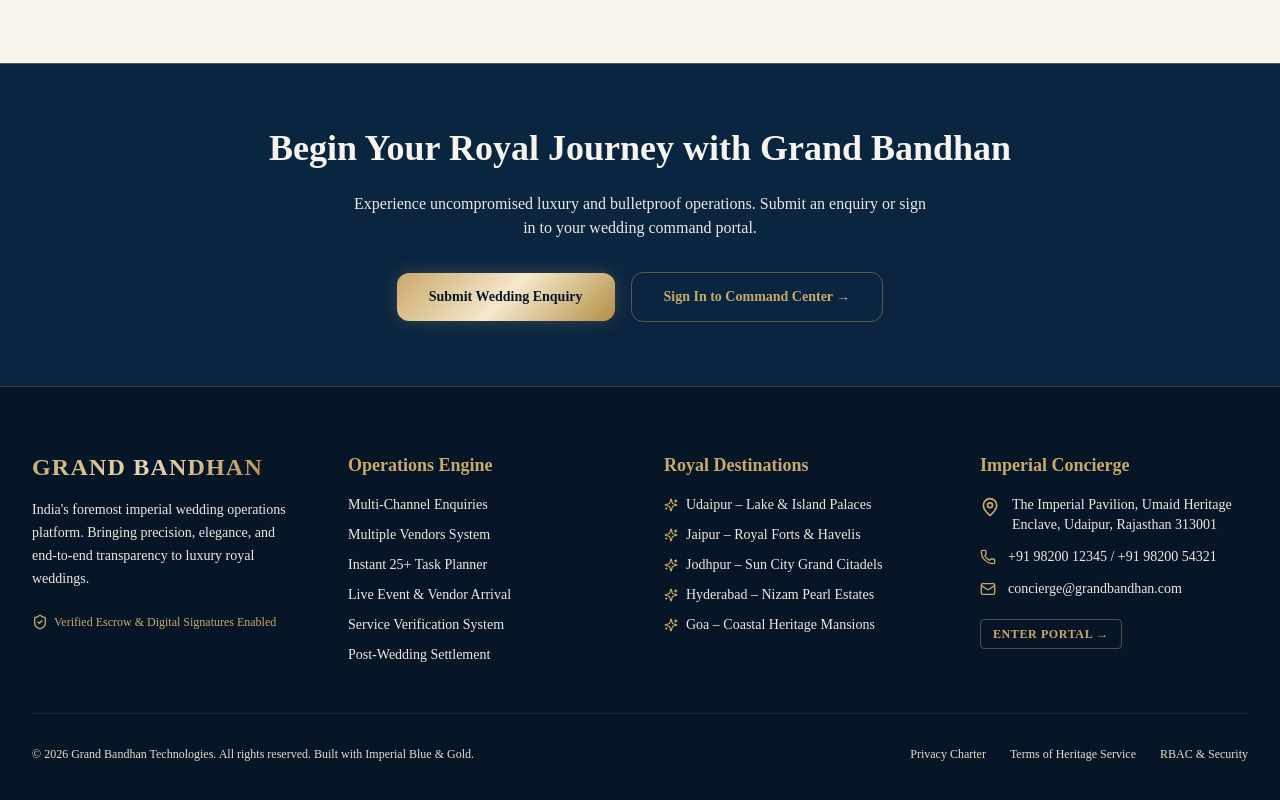
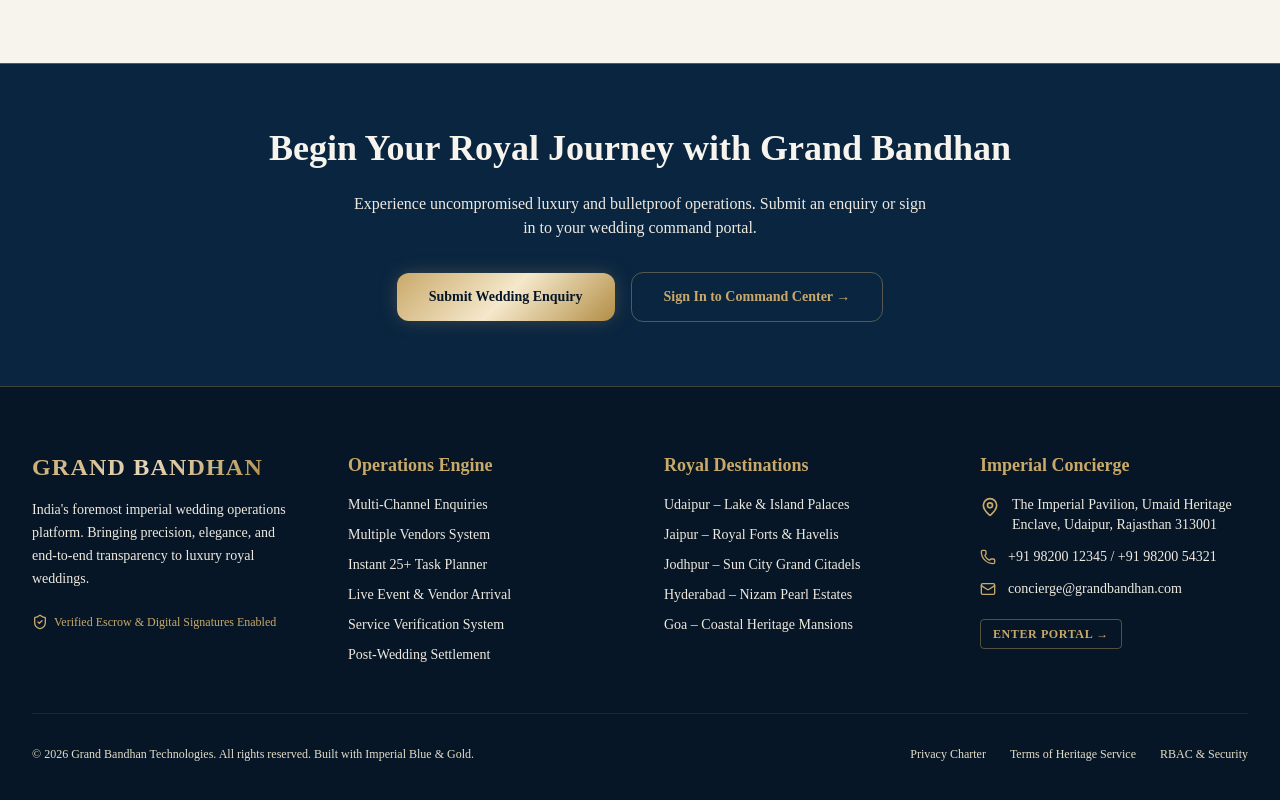
Before and after one commit to shreyansh-hacker/grand-bandhan, a Next.js app in the folder apps/web/: page / in a window 1280 px wide. Shown: the part 4619-5419 px from the top of the page. Built offline with nearby package versions, Linux system fonts and the light colour scheme; no server answers; a web font is replaced by a local one.

Commit message:
style(footer): remove star sparkle icons from royal destinations

```diff
--- a/apps/web/src/components/Footer.tsx
+++ b/apps/web/src/components/Footer.tsx
@@ -1,6 +1,6 @@
 import React from 'react';
 import Link from 'next/link';
-import { Crown, Heart, Mail, Phone, MapPin, ShieldCheck, Sparkles } from 'lucide-react';
+import { Crown, Heart, Mail, Phone, MapPin, ShieldCheck } from 'lucide-react';
 
 export default function Footer() {
   return (
@@ -65,24 +65,19 @@ export default function Footer() {
           <div>
             <h4 className="font-serif text-lg font-semibold text-gold mb-4">Royal Destinations</h4>
             <ul className="space-y-2.5 text-sm text-cream-300">
-              <li className="flex items-center gap-2">
-                <Sparkles className="w-3.5 h-3.5 text-gold" />
+              <li>
                 <span>Udaipur – Lake & Island Palaces</span>
               </li>
-              <li className="flex items-center gap-2">
-                <Sparkles className="w-3.5 h-3.5 text-gold" />
+              <li>
                 <span>Jaipur – Royal Forts & Havelis</span>
               </li>
-              <li className="flex items-center gap-2">
-                <Sparkles className="w-3.5 h-3.5 text-gold" />
+              <li>
                 <span>Jodhpur – Sun City Grand Citadels</span>
               </li>
-              <li className="flex items-center gap-2">
-                <Sparkles className="w-3.5 h-3.5 text-gold" />
+              <li>
                 <span>Hyderabad – Nizam Pearl Estates</span>
               </li>
-              <li className="flex items-center gap-2">
-                <Sparkles className="w-3.5 h-3.5 text-gold" />
+              <li>
                 <span>Goa – Coastal Heritage Mansions</span>
               </li>
             </ul>
```
Also changed, not shown: 1 other file (tests, documents, lock files or other folders).
